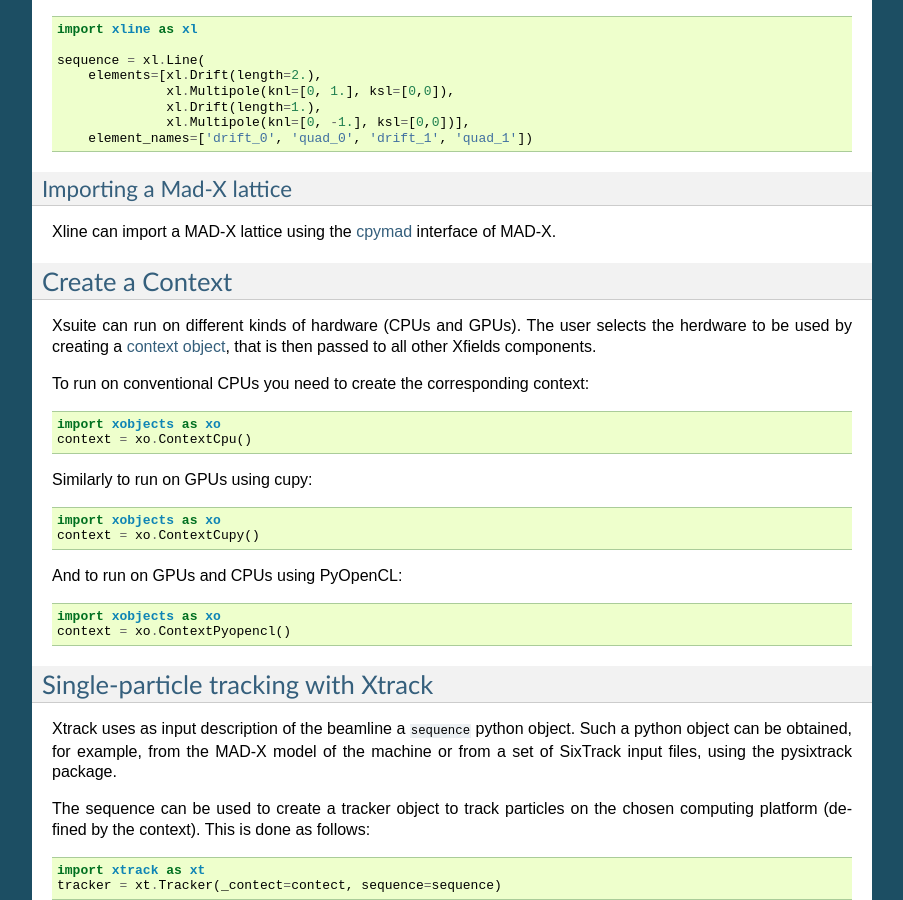
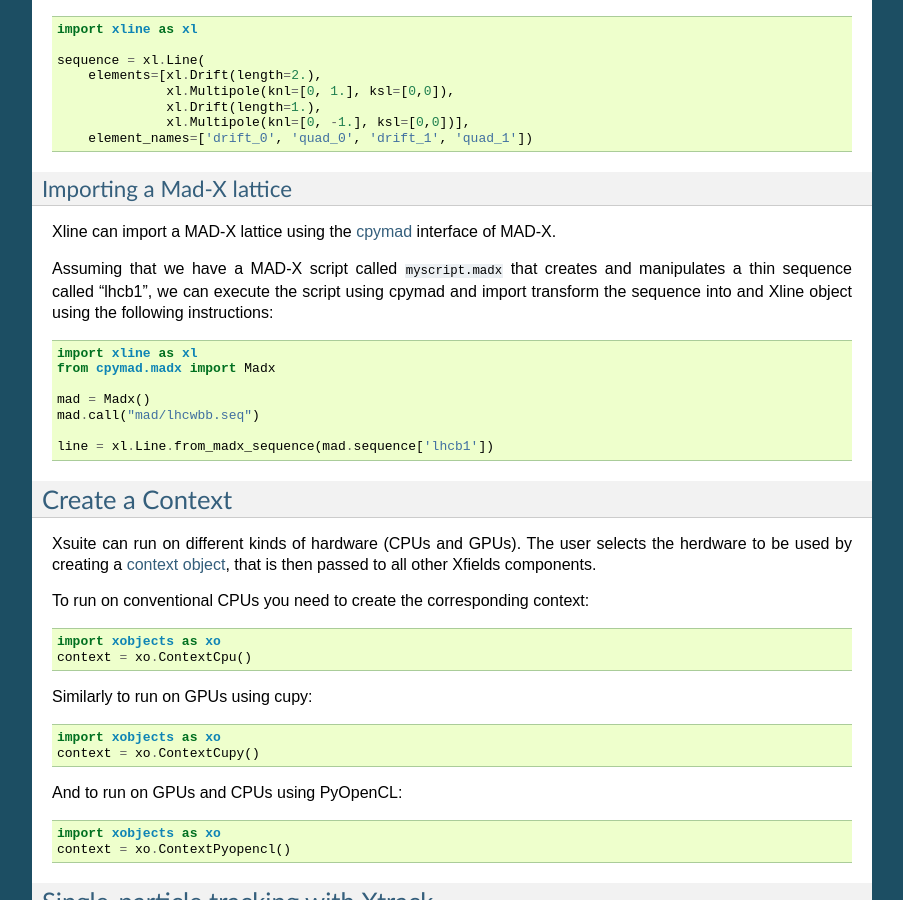
Before and after one commit to xsuite/xsuite, a Sphinx documentation site: the page built from docs/gettingstarted.rst, in a window 1280 px wide and 900 px high, scrolled down 761 px. Shown: the whole window, without its empty margins (198-1101 px from the left). Built offline with Sphinx 7.4.7, drawn with Linux system fonts in a browser that asks for light colours.

Commit message:
Quick push

```diff
--- a/docs/gettingstarted.rst
+++ b/docs/gettingstarted.rst
@@ -42,6 +42,22 @@ Importing a Mad-X lattice
 Xline can import a MAD-X lattice using the `cpymad`_ interface of MAD-X.
 
 .. _cpymad: http://hibtc.github.io/cpymad/
+
+Assuming that we have a MAD-X script called ``myscript.madx`` that creates and manipulates a thin sequence called "lhcb1", we can execute the script using cpymad and import transform the sequence into and Xline object using the following instructions:
+
+.. code-block:: python
+
+    import xline as xl
+    from cpymad.madx import Madx
+
+    mad = Madx()
+    mad.call("mad/lhcwbb.seq")
+
+    line = xl.Line.from_madx_sequence(mad.sequence['lhcb1'])
+
+
+
+
 
 Create a Context
 ----------------
```
